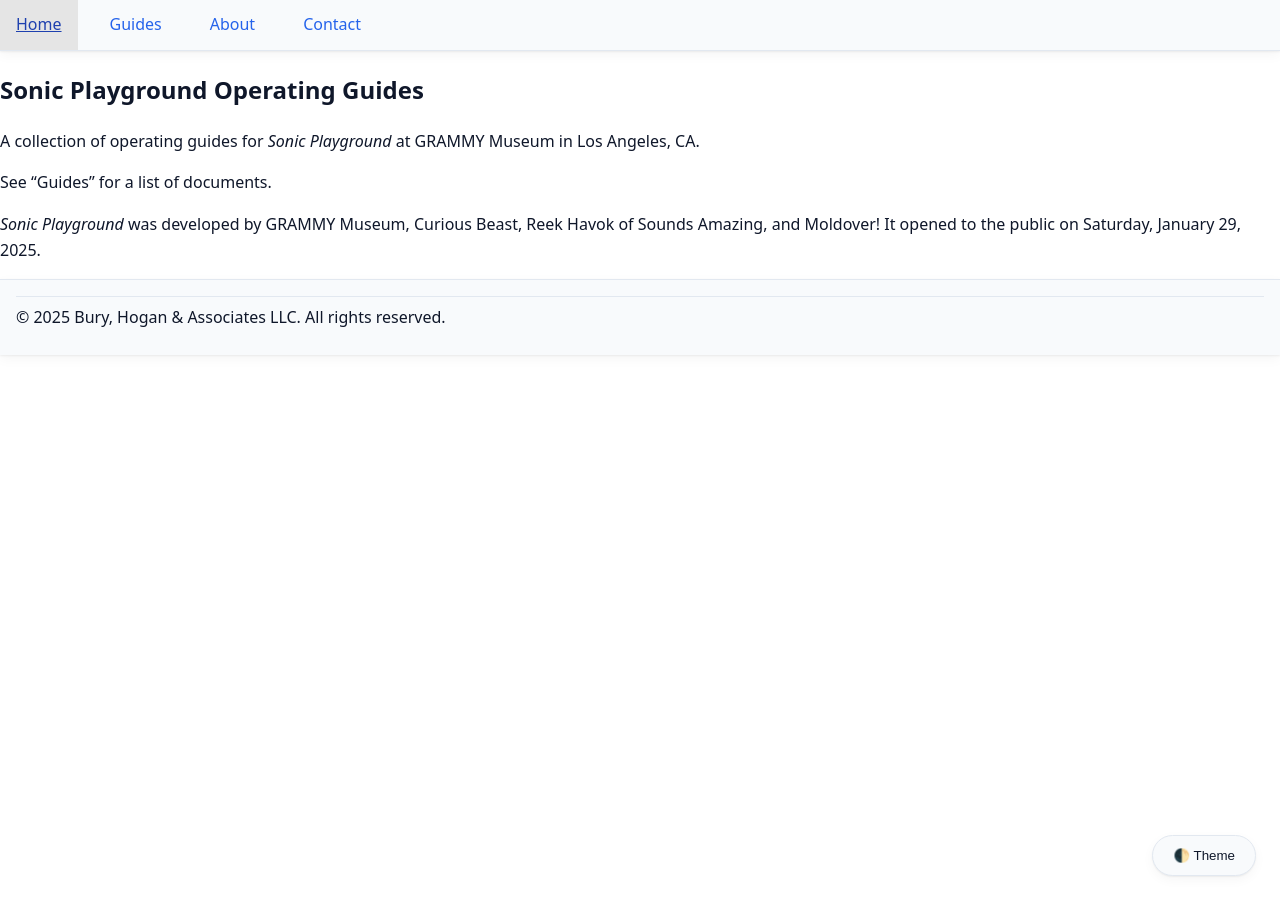
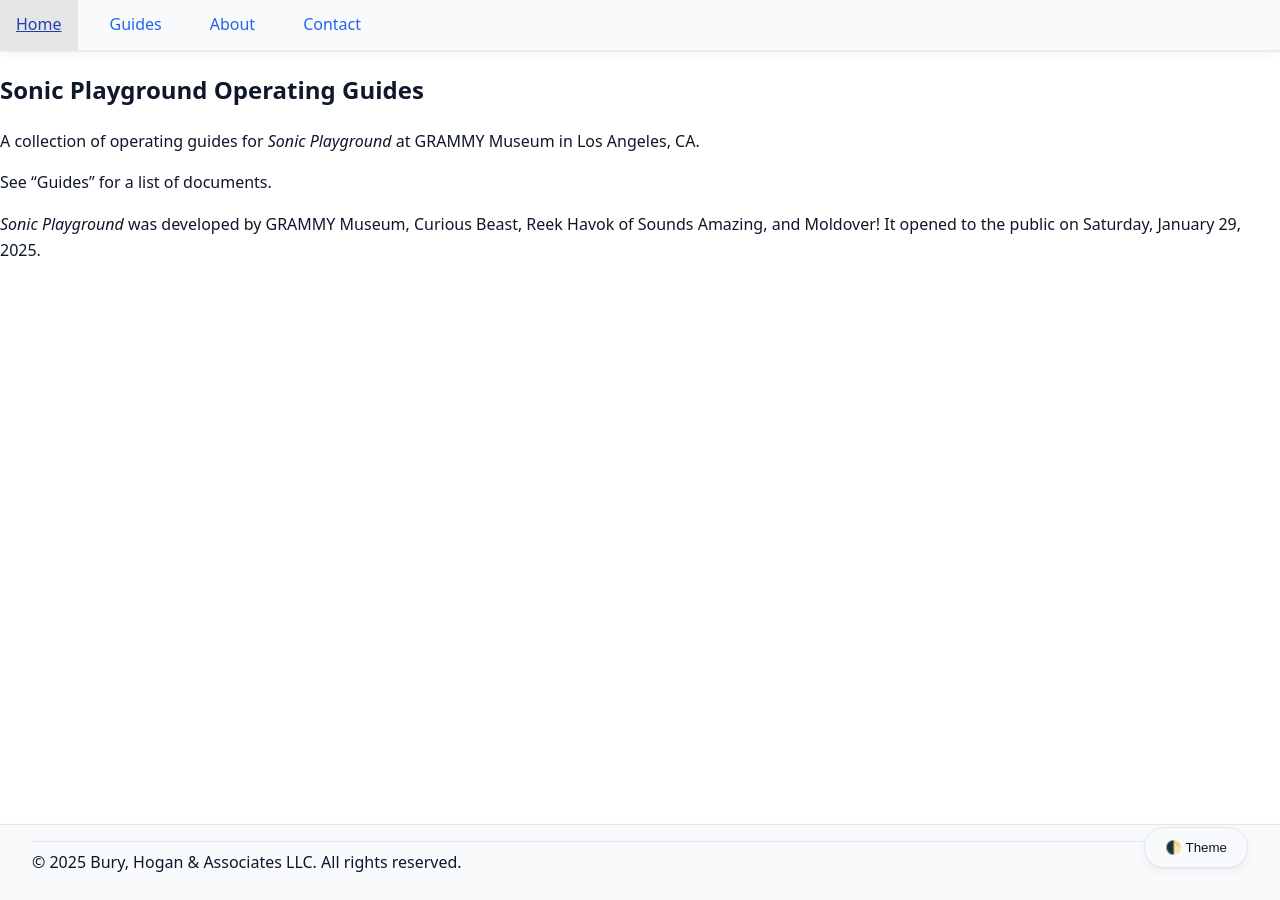
Before and after one commit to buryhoganllc/sonic-playground-guides, a Jekyll site: the page built from index.md, in a window 1280 px wide. Built offline with Jekyll 4.4.1, drawn with Linux system fonts in a browser that asks for light colours.

Commit message:
update theme.css

```diff
--- a/assets/css/theme.css
+++ b/assets/css/theme.css
@@ -252,14 +252,20 @@
 
 /* ---------- Footer ---------- */
 .site-footer {
-  margin: 0;
-  padding: 1rem;
+  position: fixed;
+  left: 0;
+  right: 0;
+  bottom: 0;
+  width: 100vw;
   background: var(--card);
   border-top: 1px solid var(--border);
   box-shadow: var(--shadow);
-  position: relative;
-  z-index: 1;
+  z-index: 900; /* Lower than theme toggle button */
+  padding: 1rem 2rem; /* Increased left/right padding */
+  margin: 0;
+  text-align: left;
 }
+
 .site-footer hr {
   margin: 0 0 0.5rem;
 }
@@ -267,18 +273,12 @@
   margin: 0.5rem 0;
 }
 
-/* Avoid invisible blockers */
-.site-footer::before,
-.site-footer::after {
-  pointer-events: none;
-}
-
 /* ---------- Theme toggle button ---------- */
 #theme-toggle {
   position: fixed;
-  right: 1.5rem;
-  bottom: 1.5rem;
-  z-index: 1000;
+  right: 2rem; /* Matches footer padding */
+  bottom: 2rem;
+  z-index: 1000; /* Above footer for clickability */
   margin: 0;
   padding: 0.75rem 1.25rem;
   background: var(--card);
```
